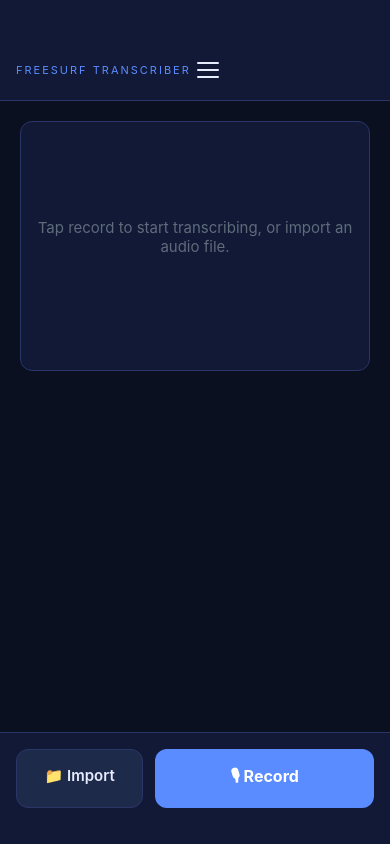
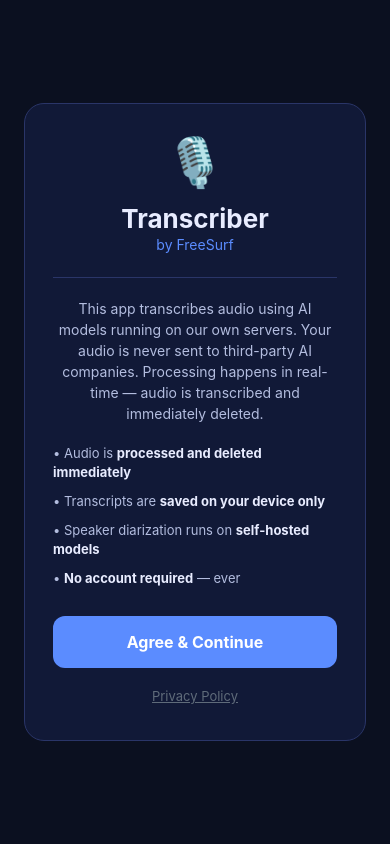
Before and after one commit to freesurf-ecosystem/freesurf-transcribe, a React Native app in the folder mobile/: screen /Consent in a window 390 px wide. Built offline with nearby package versions, Linux system fonts and the light colour scheme.

Commit message:
Add AI consent screen (self-hosted, no third-party AI)

```diff
--- a/mobile/App.tsx
+++ b/mobile/App.tsx
@@ -3,19 +3,24 @@
 import { createNativeStackNavigator } from "@react-navigation/native-stack";
 import { StatusBar } from "expo-status-bar";
 import { View, ActivityIndicator } from "react-native";
+import AsyncStorage from "@react-native-async-storage/async-storage";
 import { supabase } from "./lib/supabase";
+import ConsentScreen from "./screens/ConsentScreen";
 import TranscriberScreen from "./screens/TranscriberScreen";
 import AuthScreen from "./screens/AuthScreen";
 
 export type RootStackParamList = {
+  Consent: undefined;
   Transcriber: undefined;
   Auth: undefined;
 };
 
+const CONSENT_KEY = "freesurf-transcriber-consent-v1";
 const Stack = createNativeStackNavigator<RootStackParamList>();
 
 export default function App() {
   const [session, setSession] = useState<boolean | null>(null);
+  const [initialRoute, setInitialRoute] = useState<string | null>(null);
 
   useEffect(() => {
     supabase.auth.getSession().then(({ data }) => setSession(Boolean(data.session)));
@@ -23,14 +28,24 @@
     return () => listener.subscription.unsubscribe();
   }, []);
 
-  if (session === null) {
+  useEffect(() => {
+    (async () => {
+      try {
+        const consented = await AsyncStorage.getItem(CONSENT_KEY);
+        setInitialRoute(consented === "true" ? "Transcriber" : "Consent");
+      } catch { setInitialRoute("Consent"); }
+    })();
+  }, []);
+
+  if (session === null || !initialRoute) {
     return <View style={{ flex: 1, justifyContent: "center", alignItems: "center", backgroundColor: "#0b1020" }}><ActivityIndicator color="#5b8cff" /></View>;
   }
 
   return (
     <NavigationContainer>
       <StatusBar style="light" />
-      <Stack.Navigator screenOptions={{ headerShown: false, contentStyle: { backgroundColor: "#0b1020" } }}>
+      <Stack.Navigator initialRouteName={initialRoute as any} screenOptions={{ headerShown: false, contentStyle: { backgroundColor: "#0b1020" } }}>
+        <Stack.Screen name="Consent" component={ConsentScreen} />
         <Stack.Screen name="Transcriber">
           {(props) => (
             <TranscriberScreen isLoggedIn={session} onSignIn={() => props.navigation.navigate("Auth")} />
--- /dev/null
+++ b/mobile/screens/ConsentScreen.tsx
@@ -0,0 +1,69 @@
+import React from "react";
+import { View, Text, TouchableOpacity, StyleSheet, Linking } from "react-native";
+import AsyncStorage from "@react-native-async-storage/async-storage";
+import type { NativeStackScreenProps } from "@react-navigation/native-stack";
+import type { RootStackParamList } from "../App";
+
+const CONSENT_KEY = "freesurf-transcriber-consent-v1";
+
+type Props = NativeStackScreenProps<RootStackParamList, "Consent">;
+
+export default function ConsentScreen({ navigation }: Props) {
+  async function handleAgree() {
+    await AsyncStorage.setItem(CONSENT_KEY, "true");
+    navigation.replace("Transcriber");
+  }
+
+  return (
+    <View style={styles.container}>
+      <View style={styles.card}>
+        <Text style={styles.icon}>🎙️</Text>
+        <Text style={styles.title}>Transcriber</Text>
+        <Text style={styles.subtitle}>by FreeSurf</Text>
+
+        <View style={styles.divider} />
+
+        <Text style={styles.body}>
+          This app transcribes audio using AI models running on our own servers.
+          Your audio is never sent to third-party AI companies. Processing happens
+          in real-time — audio is transcribed and immediately deleted.
+        </Text>
+
+        <View style={styles.bullets}>
+          <Text style={styles.bullet}>• Audio is <Text style={styles.bold}>processed and deleted immediately</Text></Text>
+          <Text style={styles.bullet}>• Transcripts are <Text style={styles.bold}>saved on your device only</Text></Text>
+          <Text style={styles.bullet}>• Speaker diarization runs on <Text style={styles.bold}>self-hosted models</Text></Text>
+          <Text style={styles.bullet}>• <Text style={styles.bold}>No account required</Text> — ever</Text>
+        </View>
+
+        <TouchableOpacity style={styles.agreeBtn} onPress={handleAgree}>
+          <Text style={styles.agreeText}>Agree & Continue</Text>
+        </TouchableOpacity>
+
+        <TouchableOpacity
+          style={styles.privacyLink}
+          onPress={() => Linking.openURL("https://freesurf.tools/privacy")}
+        >
+          <Text style={styles.privacyText}>Privacy Policy</Text>
+        </TouchableOpacity>
+      </View>
+    </View>
+  );
+}
+
+const styles = StyleSheet.create({
+  container: { flex: 1, backgroundColor: "#0b1020", justifyContent: "center", padding: 24 },
+  card: { backgroundColor: "#111937", borderRadius: 20, padding: 28, borderWidth: 1, borderColor: "#2a3568", alignItems: "center" },
+  icon: { fontSize: 48, marginBottom: 12 },
+  title: { fontSize: 26, fontWeight: "700", color: "#e8ecff" },
+  subtitle: { fontSize: 14, color: "#5b8cff", marginTop: 2, marginBottom: 4 },
+  divider: { height: 1, backgroundColor: "#2a3568", alignSelf: "stretch", marginVertical: 20 },
+  body: { fontSize: 14, color: "#b3bddf", lineHeight: 21, textAlign: "center", marginBottom: 20 },
+  bullets: { alignSelf: "stretch", gap: 10, marginBottom: 28 },
+  bullet: { fontSize: 13, color: "#b3bddf", lineHeight: 19 },
+  bold: { fontWeight: "700", color: "#e8ecff" },
+  agreeBtn: { backgroundColor: "#5b8cff", borderRadius: 12, padding: 16, alignSelf: "stretch", alignItems: "center", marginBottom: 12 },
+  agreeText: { color: "#fff", fontSize: 16, fontWeight: "700" },
+  privacyLink: { padding: 8 },
+  privacyText: { color: "#5f6b7a", fontSize: 13, textDecorationLine: "underline" },
+});
```
